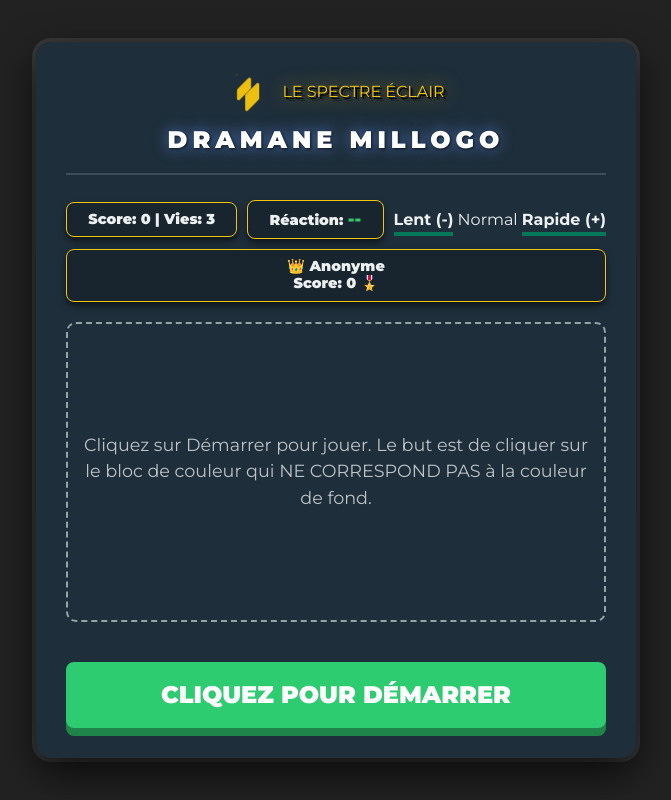
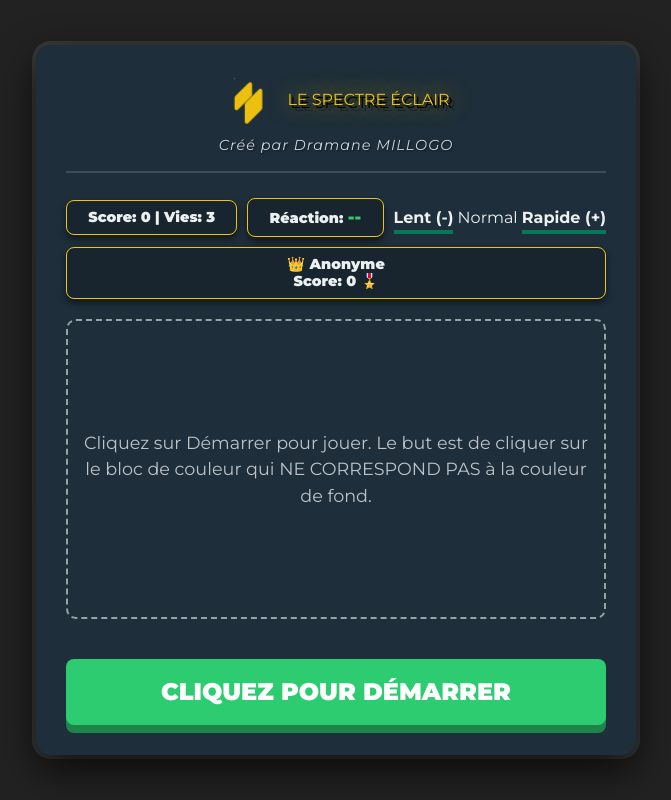
Before and after one commit to millogodramane01-sketch/Le-spectre-clair, a plain HTML site: page index.html in a window 1280 px wide. Shown: the whole page, without its empty margins (304-975 px from the left). Drawn offline with nearby package versions, Linux system fonts and the light colour scheme.

Commit message:
Update index.html

```diff
--- a/index.html
+++ b/index.html
@@ -7,7 +7,7 @@
     <script src="https://cdn.tailwindcss.com"></script>
     <style>
         /* Styles personnalisés avec la police Montserrat (Gras et Moderne) */
-        @import url('https://fonts.googleapis.com/css2?family=Montserrat:wght@400;700;900&display=swap');
+        @import url('https://fonts.googleapis.com/css2?family=Montserrat:ital,wght@0,400;0,700;0,900;1,400;1,700&display=swap');
 
         :root {
             --primary-bg: #222;
@@ -17,7 +17,7 @@
             --fail-color: #e74c3c;
             --text-color: #ecf0f1;
             --border-color: #7f8c8d;
-            --creator-color: #FFFFFF; /* BLANC PUR pour le nom */
+            --creator-color: #FFFFFF;
         }
 
         body {
@@ -37,14 +37,13 @@
             padding: 30px;
             border-radius: 15px;
             background-color: var(--container-bg);
-            /* Effet 3D sur le conteneur */
             box-shadow: 0 15px 40px rgba(0, 0, 0, 0.7), 0 0 0 4px rgba(255, 255, 255, 0.1);
             width: 90%;
             max-width: 600px;
             position: relative;
         }
 
-        /* --- TITRE DU JEU --- */
+        /* --- TITRE DU JEU (TRÈS GRAND, TRÈS ÉPAIS) --- */
         #header-area {
             margin-bottom: 25px;
             padding-bottom: 15px;
@@ -60,39 +59,36 @@
         }
 
         #logo-flash {
-            width: 40px;
-            height: 40px;
+            width: 50px;
+            height: 50px;
             color: var(--accent-color);
             animation: pulse-flash 1.5s infinite;
         }
 
         h1 {
-            font-size: 2.5rem;
+            font-size: 4rem; /* ENCORE PLUS GRAND ET DOMINANT */
             margin: 0;
             color: var(--accent-color);
-            font-weight: 900;
+            font-weight: 900; /* TRÈS ÉPAIS / GRAS */
             line-height: 1;
-            /* Effet 3D et Lueur */
             text-shadow:
-                2px 2px 0 #000,
-                4px 4px 0 rgba(0, 0, 0, 0.3),
-                0 0 20px rgba(241, 196, 15, 0.8);
+                3px 3px 0 #000,
+                6px 6px 0 rgba(0, 0, 0, 0.3),
+                0 0 25px rgba(241, 196, 15, 0.9);
+            text-transform: uppercase;
         }
 
-        /* --- NOM DU CRÉATEUR (BLANC, GRAS, STYLÉ) --- */
+        /* --- NOM DU CRÉATEUR (PETIT TAILLE, POLICE FINE) --- */
         #creator-name {
             font-family: 'Montserrat', sans-serif;
-            font-size: 1.5rem;
-            font-weight: 900;
-            color: var(--creator-color);
-            letter-spacing: 5px;
+            font-size: 0.9rem; /* PETIT TAILLE */
+            font-weight: 400; /* POLICE FINE */
+            color: #d1d5db;
+            letter-spacing: 1px;
             margin-top: 10px;
             display: block;
-            text-transform: uppercase;
-            /* Effet 3D/Glow */
-            text-shadow:
-                1px 1px 3px rgba(0, 0, 0, 0.7),
-                0 0 15px rgba(100, 150, 255, 0.7);
+            font-style: italic; /* EN ITALIQUE */
+            text-shadow: 1px 1px 2px rgba(0, 0, 0, 0.5);
         }
 
         @keyframes pulse-flash {
@@ -172,12 +168,11 @@
             max-width: 90%; width: 400px; font-size: 1rem;
         }
         .modal-content input {
-            /* CORRECTION: Police Noire pour la lisibilité */
-            color: #111;
+            color: #111; /* Police Noire pour la lisibilité */
             width: 100%;
             padding: 10px;
             margin: 15px 0;
-            background: var(--text-color); /* Fond de la boîte de saisie en blanc/gris clair */
+            background: var(--text-color);
             border: 2px solid var(--accent-color);
             text-align: center;
             border-radius: 5px;
@@ -216,6 +211,16 @@
         #message {
             font-size: 1.1em; color: #bdc3c7; width: 100%;
         }
+        /* Media Query pour les petits écrans afin de garder le titre lisible */
+        @media (max-width: 500px) {
+            h1 {
+                font-size: 3rem;
+            }
+            #logo-flash {
+                width: 40px;
+                height: 40px;
+            }
+        }
 
     </style>
 </head>
@@ -225,13 +230,14 @@
 
         <div id="header-area">
             <div id="title-wrapper">
-                <!-- LOGO ÉCLAIR SVG -->
+
                 <svg id="logo-flash" xmlns="http://www.w3.org/2000/svg" viewBox="0 0 24 24" fill="currentColor">
                     <path d="M11 15.69v5.82c0 .81.99 1.13 1.55.56l5.7-5.7c.3-.3.45-.66.45-1.01V7.91c0-.81-.99-1.13-1.55-.56l-5.7 5.7c-.3.3-.45.66-.45 1.01v1.54zM7 2.5a.5.5 0 00-.5.5v12.62c0 .82.99 1.13 1.55.56l5.7-5.7c.3-.3.45-.66.45-1.01V5.01c0-.81-.99-1.13-1.55-.56l-5.7 5.7c-.3.3-.45.66-.45 1.01V3a.5.5 0 00-.5-.5z"/>
                 </svg>
                 <h1>LE SPECTRE ÉCLAIR</h1>
             </div>
-            <span id="creator-name">DRAMANE MILLOGO</span>
+
+            <span id="creator-name">Créé par Dramane MILLOGO</span>
         </div>
 
         <div id="top-controls-panel">
@@ -259,7 +265,7 @@
         <button id="startButton">CLIQUEZ POUR DÉMARRER</button>
     </div>
 
-    <!-- MODALE POUR LA SAISIE DU NOM (CACHÉE PAR DÉFAUT) -->
+
     <div id="nameModal" class="modal-overlay">
         <div class="modal-content">
             <p class="text-lg font-bold mb-4" style="color: var(--accent-color);">👑 NOUVEAU RECORD PERSONNEL ! 🎖️</p>
```
